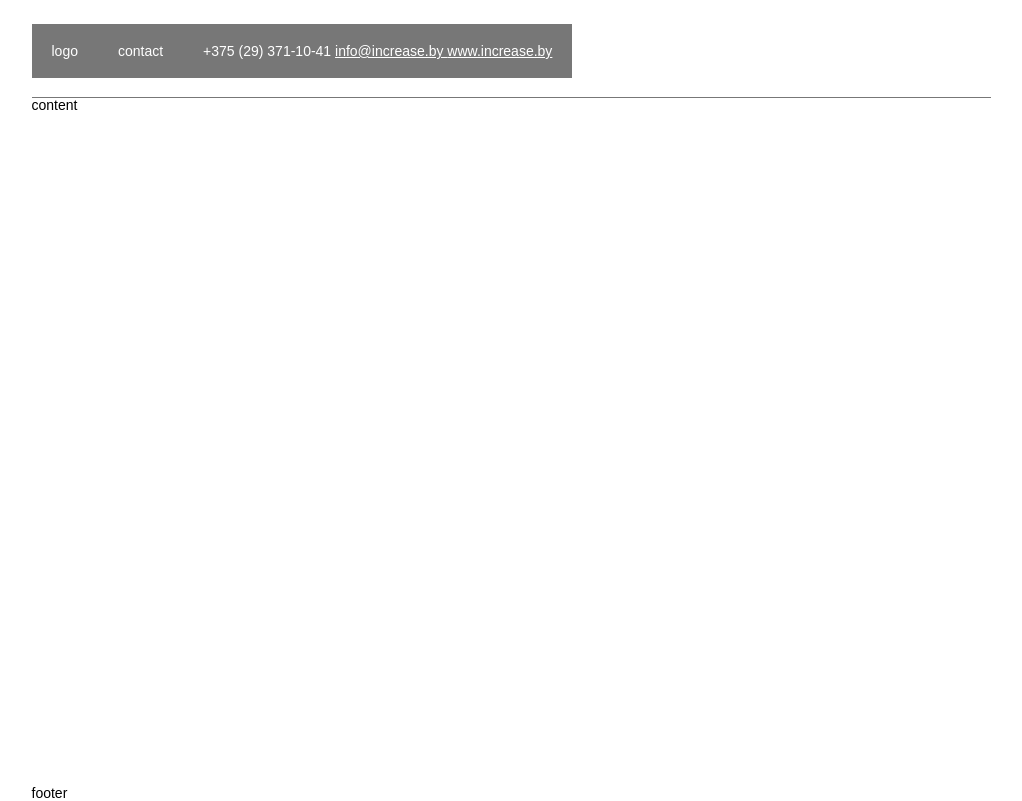
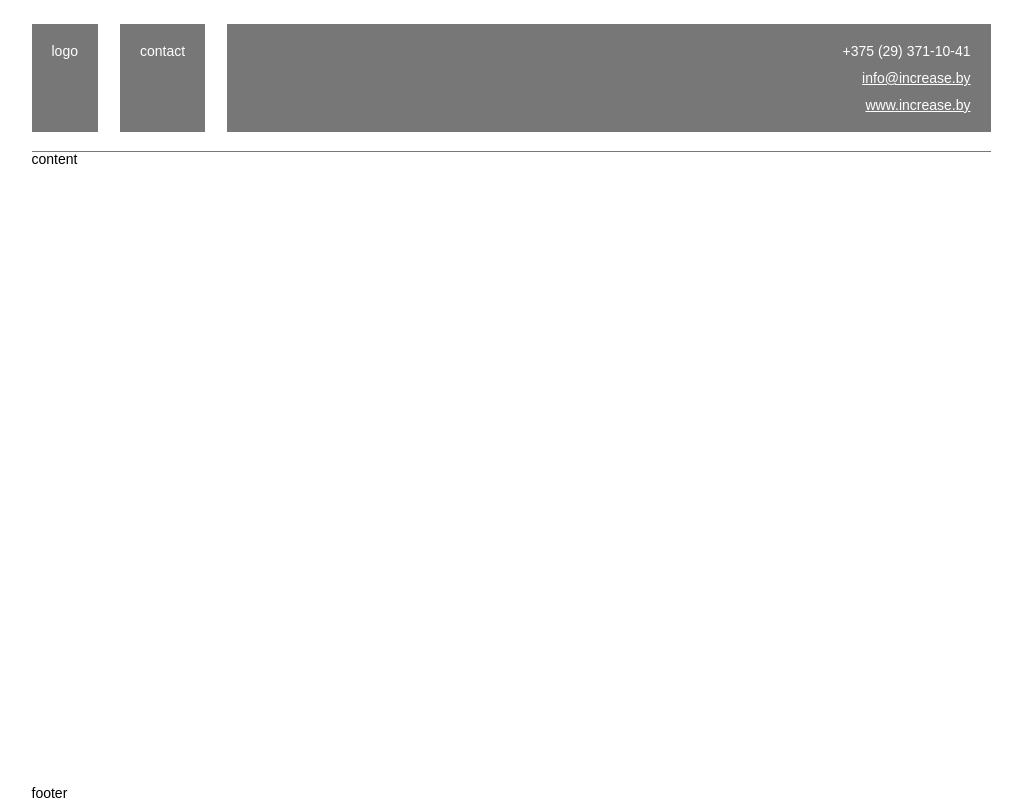
Before and after one commit to jeka5650962/test-increase, a plain HTML site: page index.html in a window 1280 px wide. Shown: the whole page, without its empty margins (129-1151 px from the left). Drawn offline with Linux system fonts and the light colour scheme.

Commit message:
190223 1129

```diff
--- a/style/style.css
+++ b/style/style.css
@@ -33,11 +33,16 @@ body {
     color: var(--white-color);
 }
 
+.block-link:not(:last-child) {
+    margin: 0 0 13px 0;
+}
+
 .header {
 }
 
 .header__body {
     display: flex;
+    column-gap: 22px;
     padding: 24px 0 19px 0;
     border-bottom: 1px solid var(--grey-dark-color);
 }
@@ -46,7 +51,12 @@ body {
 
 .header__contact {}
 
-.header__more {}
+.header__more {
+    display: flex;
+    flex-direction: column;
+    align-items: flex-end;
+    flex: 1 1 auto;
+}
 
 .header__phone {}
 
```
